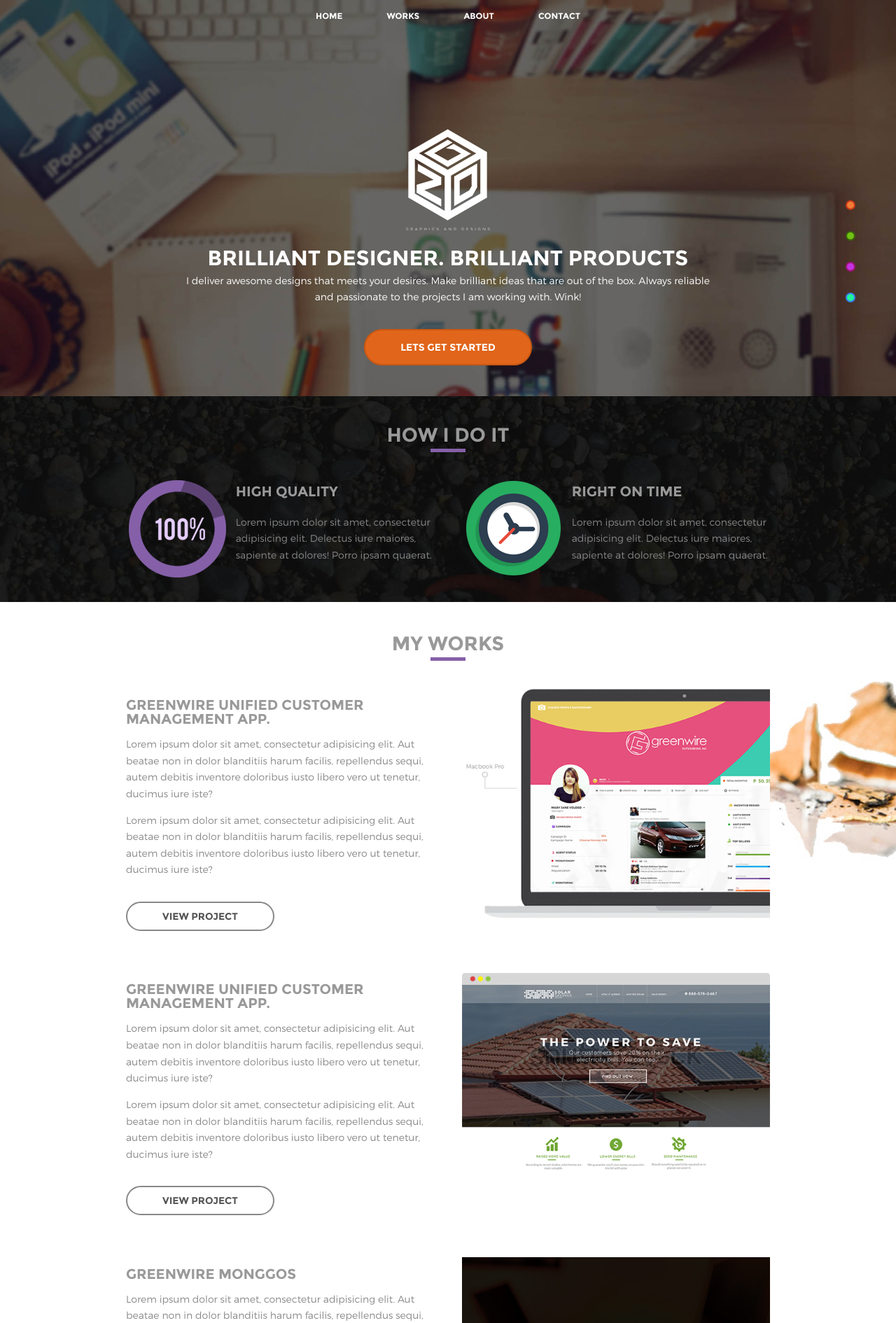
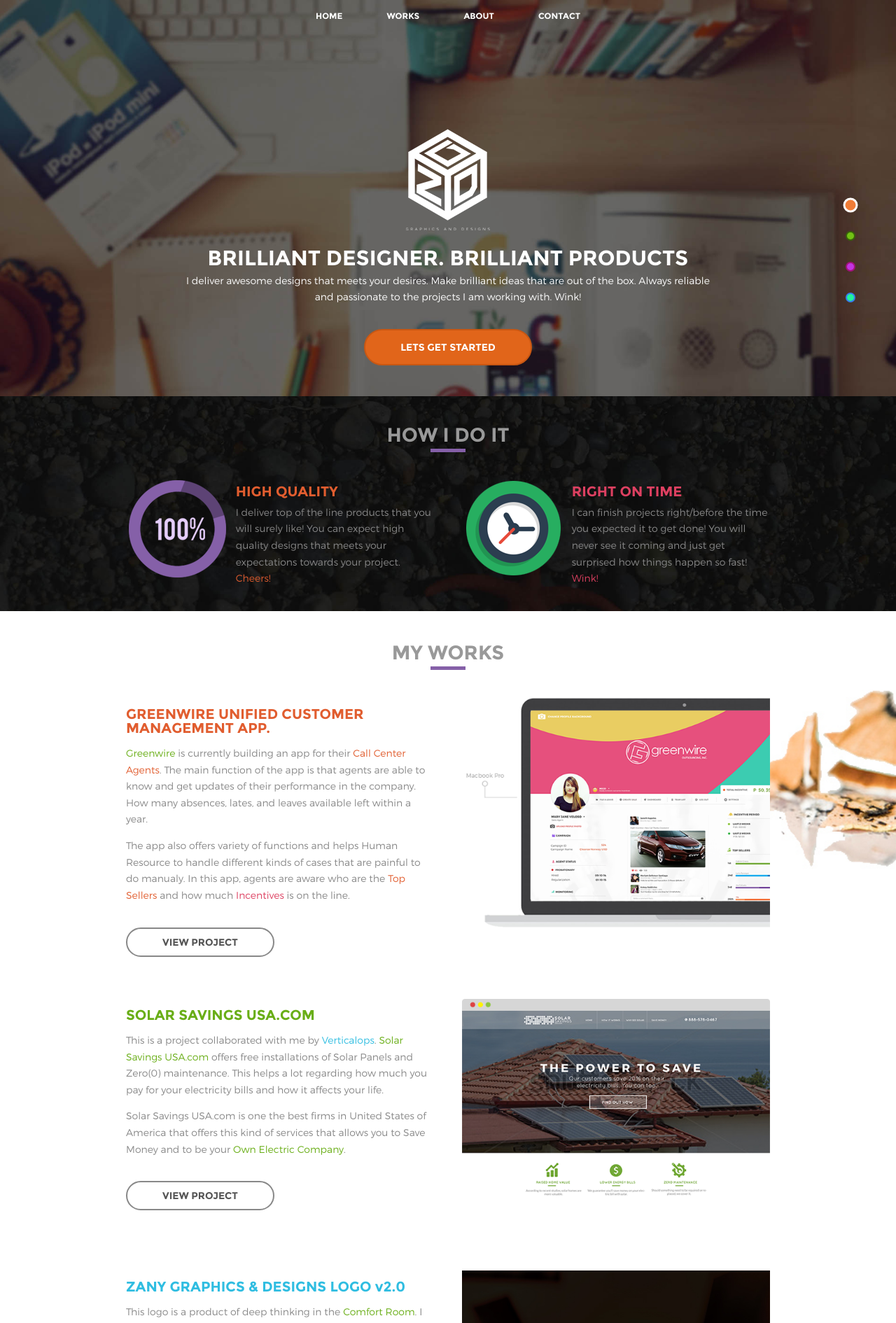
Before and after one commit to jenrielzany/jenrielzany.github.io, a PHP site: page / in a window 1280 px wide. Shown: the top 1890 px of the page at 70% size. Run offline with PHP 8.4, Linux system fonts and the light colour scheme; some libraries are stand-ins or nearby versions; some web fonts are replaced.

Commit message:
Added Contents and Updates some Good Stuffs

```diff
--- a/index.php
+++ b/index.php
@@ -85,9 +85,10 @@
 
 						<div class="c8 clear wow fadeInUp" data-wow-delay=".3s">
 							<div class="desc-con">
-								<h5 class="hdr-how"> HIGH QUALITY</h5>
+								<h5 class="hdr-how orange"> HIGH QUALITY</h5>
 								<p class="how-par">
-									Lorem ipsum dolor sit amet, consectetur adipisicing elit. Delectus iure maiores, sapiente at dolores! Porro ipsam quaerat.
+									I deliver top of the line products that you will surely like! You can expect high quality designs that meets your expectations towards your
+									project. <span class="orange">Cheers!</span>
 								</p>
 							</div>
 						</div>
@@ -104,9 +105,10 @@
 
 						<div class="c8 clear wow fadeInUp" data-wow-delay=".3s">
 							<div class="desc-con">
-								<h5 class="hdr-how"> RIGHT ON TIME </h5>
+								<h5 class="hdr-how pink"> RIGHT ON TIME </h5>
 								<p class="how-par">
-									Lorem ipsum dolor sit amet, consectetur adipisicing elit. Delectus iure maiores, sapiente at dolores! Porro ipsam quaerat.
+									I can finish projects right/before the time you expected it to get done! You will never see it
+									coming and just get surprised how things happen so fast! <span class="pink">Wink!</span>
 								</p>
 							</div>
 						</div>
@@ -132,13 +134,17 @@
 					<h1 class="section-hdrs wow fadeInUp"> MY WORKS </h1>
 					<div class="works-con">
 						<div class="c6 wow fadeInUp">
-							<h1 class="works-hdr"> GREENWIRE UNIFIED CUSTOMER MANAGEMENT APP.</h1>
+							<h1 class="works-hdr orange"> GREENWIRE UNIFIED CUSTOMER MANAGEMENT APP.</h1>
 							<p>
-								Lorem ipsum dolor sit amet, consectetur adipisicing elit. Aut beatae non in dolor blanditiis harum facilis, repellendus sequi, autem debitis inventore doloribus iusto libero vero ut tenetur, ducimus iure iste?
+								<span class="green">Greenwire</span> is currently building an app for their <span class="orange">Call Center Agents</span>. The main function of the app is that
+								agents are able to know and get updates of their performance in the company. How many absences, lates, and leaves
+								available left within a year.
 							</p>
 
 							<p>
-								Lorem ipsum dolor sit amet, consectetur adipisicing elit. Aut beatae non in dolor blanditiis harum facilis, repellendus sequi, autem debitis inventore doloribus iusto libero vero ut tenetur, ducimus iure iste?
+								The app also offers variety of functions and helps Human Resource to handle different kinds of cases that
+								are painful to do manualy. In this app, agents are aware who are the <span class="orange">Top Sellers</span> and how much <span class="pink">Incentives</span>
+								is on the line.
 							</p>
 
 							<a href="https://www.behance.net/gallery/29179505/Greenwire-Outsourcing-Inc-Internal-Dashboard" target="_blank">
@@ -155,13 +161,17 @@
 				<div class="row">
 					<div class="works-con">
 						<div class="c6 wow fadeInUp">
-							<h1 class="works-hdr"> GREENWIRE UNIFIED CUSTOMER MANAGEMENT APP.</h1>
+							<h1 class="works-hdr green"> SOLAR SAVINGS USA.COM </h1>
 							<p>
-								Lorem ipsum dolor sit amet, consectetur adipisicing elit. Aut beatae non in dolor blanditiis harum facilis, repellendus sequi, autem debitis inventore doloribus iusto libero vero ut tenetur, ducimus iure iste?
+								This is a project collaborated with me by <span class="blue">Verticalops</span>. <span class="green">
+								Solar Savings USA.com</span> offers free installations
+								of Solar Panels and Zero(0) maintenance. This helps a lot regarding how much you pay for your electricity
+								bills and how it affects your life.
 							</p>
 
 							<p>
-								Lorem ipsum dolor sit amet, consectetur adipisicing elit. Aut beatae non in dolor blanditiis harum facilis, repellendus sequi, autem debitis inventore doloribus iusto libero vero ut tenetur, ducimus iure iste?
+								Solar Savings USA.com is one the best firms in United States of America that offers this kind
+								of services that allows you to Save Money and to be your <span class="green">Own Electric Company</span>.
 							</p>
 
 							<a href="http://solarsavingsusa.com" target="_blank">
@@ -178,13 +188,16 @@
 				<div class="row">
 					<div class="works-con">
 						<div class="c6 wow fadeInUp">
-							<h1 class="works-hdr"> GREENWIRE MONGGOS</h1>
+							<h1 class="works-hdr blue"> ZANY GRAPHICS &amp; DESIGNS LOGO v2.0</h1>
 							<p>
-								Lorem ipsum dolor sit amet, consectetur adipisicing elit. Aut beatae non in dolor blanditiis harum facilis, repellendus sequi, autem debitis inventore doloribus iusto libero vero ut tenetur, ducimus iure iste?
+								This logo is a product of deep thinking in the <span class="green">Comfort Room</span>. I came up with a variety of
+								<span class="orange">Design Combinations</span> but it ddn't work. This one worked for me and relates to what I do and what I am as a
+								Designer.
 							</p>
 
 							<p>
-								Lorem ipsum dolor sit amet, consectetur adipisicing elit. Aut beatae non in dolor blanditiis harum facilis, repellendus sequi, autem debitis inventore doloribus iusto libero vero ut tenetur, ducimus iure iste?
+								<span class="blue">Color Palletes</span> and other stuffs are documented in my behance account. There, you can see what
+								color I used and what are the other elements that helped me to create this logo.
 							</p>
 
 							<a href="https://www.behance.net/gallery/29022615/Zany-Logo-Revision-20" target="_blank">
@@ -201,13 +214,15 @@
 				<div class="row">
 					<div class="works-con">
 						<div class="c6 wow fadeInUp">
-							<h1 class="works-hdr"> GREENWIRE MONGGOS</h1>
+							<h1 class="works-hdr pink"> X.COM ONLINE PORTFOLIO</h1>
 							<p>
-								Lorem ipsum dolor sit amet, consectetur adipisicing elit. Aut beatae non in dolor blanditiis harum facilis, repellendus sequi, autem debitis inventore doloribus iusto libero vero ut tenetur, ducimus iure iste?
+								X.com is an online portfolio that lets designers upload their designs can be seen by other designers
+								around the globe. You can also <span class="pink">"Love"</span> a design by click the "Love" button and "Follow" the artist
+								you admire!
 							</p>
 
 							<p>
-								Lorem ipsum dolor sit amet, consectetur adipisicing elit. Aut beatae non in dolor blanditiis harum facilis, repellendus sequi, autem debitis inventore doloribus iusto libero vero ut tenetur, ducimus iure iste?
+								This is just a mockup design and not live yet. You can check the design on Behance.
 							</p>
 
 							<a href="https://www.behance.net/gallery/16394475/Xcom" target="_blank">
--- a/min-css/responsive.min.css
+++ b/min-css/responsive.min.css
@@ -1 +1 @@
-@media only screen and (min-width:1025px) and (max-width:1366px){div#content,nav#slide-menu{visibility:hidden}}@media only screen and (min-width:960px) and (max-width:1024px){div#content,nav#slide-menu{visibility:hidden}}@media only screen and (min-width:959px){div#content,nav#slide-menu{visibility:hidden}}@media only screen and (min-width:768px) and (max-width:959px){ul.mnu{visibility:hidden}h1.works-hdr,h5.hdr-how,p,p.ftr-cntc,p.ftr-par,p.how-par{text-align:center!important}button.works-btn{width:100%}.header-con{padding:0!important}}@media only screen and (min-width:640px) and (max-width:767px){ul.mnu{visibility:hidden}h1.works-hdr,h5.hdr-how,p,p.ftr-cntc,p.ftr-par,p.how-par{text-align:center!important}button.works-btn{width:100%}.header-con{padding:0!important}}@media only screen and (min-width:480px) and (max-width:767px){ul.mnu{visibility:hidden}h1.works-hdr,h5.hdr-how,p,p.ftr-cntc,p.ftr-par,p.how-par{text-align:center!important}button.works-btn{width:100%}.header-con{padding:0!important}}@media only screen and (min-width:320px) and (max-width:479px){ul.mnu{visibility:hidden}h1.works-hdr,h5.hdr-how,p,p.ftr-cntc,p.ftr-par,p.how-par{text-align:center!important}button.works-btn{width:100%}.header-con{padding:0!important}button.hdr-btn{margin:0!important}}
+@media only screen and (min-width:1025px) and (max-width:1366px){div#content,nav#slide-menu{visibility:hidden}}@media only screen and (min-width:960px) and (max-width:1024px){div#content,nav#slide-menu{visibility:hidden}}@media only screen and (min-width:959px){div#content,nav#slide-menu{visibility:hidden}}@media only screen and (min-width:768px) and (max-width:959px){.circle-selectors,ul.mnu{visibility:hidden}h1.works-hdr,h5.hdr-how,p,p.ftr-cntc,p.ftr-par,p.how-par{text-align:center!important}button.works-btn{width:100%}.header-con{padding:0!important}}@media only screen and (min-width:640px) and (max-width:767px){.circle-selectors,ul.mnu{visibility:hidden}h1.works-hdr,h5.hdr-how,p,p.ftr-cntc,p.ftr-par,p.how-par{text-align:center!important}button.works-btn{width:100%}.header-con{padding:0!important}}@media only screen and (min-width:480px) and (max-width:767px){.circle-selectors,ul.mnu{visibility:hidden}h1.works-hdr,h5.hdr-how,p,p.ftr-cntc,p.ftr-par,p.how-par{text-align:center!important}button.works-btn{width:100%}.header-con{padding:0!important}}@media only screen and (min-width:320px) and (max-width:479px){.circle-selectors,ul.mnu{visibility:hidden}h1.works-hdr,h5.hdr-how,p,p.ftr-cntc,p.ftr-par,p.how-par{text-align:center!important}button.works-btn{width:100%}.header-con{padding:0!important}button.hdr-btn{margin:0!important}}
--- a/scss/layout.scss
+++ b/scss/layout.scss
@@ -49,6 +49,13 @@
 	font-family: $main-font;
 }
 
+/* Custom Colors */
+.pink {color: #dd4061 !important;}
+.green {color: #69ae17 !important;}
+.blue {color: #2fbde1 !important;}
+.orange {color: #e15d2f !important;}
+
+
 // Circle Selectors
 
 .circle-selectors {
@@ -59,7 +66,6 @@
     top: 16pc;
     right: 2pc;
 	z-index: 100;
-
 }
 
 ul.circles {
@@ -71,17 +77,35 @@
 
 	li {
 
+		.active{
+			.dots{
+				transform: scale(1.5);
+				-moz-transform: scale(1.5);
+				-webkit-transform: scale(1.5);
+				border-color: #fff !important;
+			}
+		}
+
+		.dots{
+			transform: scale(1);
+			-moz-transform: scale(1);
+			-webkit-transform: scale(1);
+
+			&:hover{
+				transform: scale(2);
+				-moz-transform: scale(2);
+				-webkit-transform: scale(2);
+			}
+		}
+
 		&:nth-child(2) {
 		 .dots {
 			background: #72c114;
 			border: 2px solid #38620a;
 
-				 &:hover {
+				 &:hover{
 				 	border: 3px solid #fff;
 					background: #38620a;
-					transform: scale(1.1);
-					-moz-transform: scale(1.1);
-					-webkit-transform: scale(1.1);
 				 }
 		 	}
 		}
@@ -91,12 +115,9 @@
 			background: #c234e1;
 			border: 2px solid #a1127a;
 
-				 &:hover {
+				 &:hover{
 				 	border: 3px solid #fff;
 					background: #a1127a;
-					transform: scale(1.1);
-					-moz-transform: scale(1.1);
-					-webkit-transform: scale(1.1);
 				 }
 		 	}
 		}
@@ -106,12 +127,9 @@
 			background: #20f39c;
 			border: 2px solid #387ced;
 
-				 &:hover {
+				 &:hover{
 				 	border: 3px solid #fff;
 					background: #387ced;
-					transform: scale(1.1);
-					-moz-transform: scale(1.1);
-					-webkit-transform: scale(1.1);
 				 }
 		 	}
 		}
@@ -129,7 +147,7 @@
 	-webkit-transition: all .3s ease-in-out;
 	-moz-transition: all .3s ease-in-out;
 
-	&:hover {
+	&:hover, &.active {
 	 	border: 3px solid #fff;
 		background: #c53716;
 		transform: scale(1.1);
@@ -631,6 +649,13 @@
 	margin:0;
 }
 
+p.how-par {
+    box-sizing: border-box;
+    font-size: 14px;
+    color: #888;
+    margin:0 !important;
+}
+
 p.job {
 	font-size: 10px;;
 	font-family: $main-font;
@@ -656,6 +681,10 @@
 	text-align: right;
 }
 
+p.cntr {
+	text-align: center;
+}
+
 i {
 	color: #fff;
 	margin:0 2px;
@@ -664,7 +693,3 @@
 i.abt-lhd {
 	font-size: 30px;
 }
-
-p.cntr {
-	text-align: center;
-}
--- a/scss/responsive.scss
+++ b/scss/responsive.scss
@@ -28,6 +28,10 @@
 	/* Tablet Portrait size to standard 960 (devices and browsers) */
 	@media only screen and (min-width: 768px) and (max-width: 959px) {
 
+		.circle-selectors {
+			visibility: hidden;
+		}
+
 		ul.mnu {
 			visibility: hidden;
 		}
@@ -54,6 +58,10 @@
 	/* All Mobile Sizes (devices and browser) */
 	@media only screen and (min-width: 640px) and (max-width: 767px) {
 
+		.circle-selectors {
+			visibility: hidden;
+		}
+
 		ul.mnu {
 			visibility: hidden;
 		}
@@ -79,6 +87,10 @@
 	/* Mobile Landscape Size to Tablet Portrait (devices and browsers) */
 	@media only screen and (min-width: 480px) and (max-width: 767px) {
 
+		.circle-selectors {
+			visibility: hidden;
+		}
+
 		ul.mnu {
 			visibility: hidden;
 		}
@@ -102,6 +114,10 @@
 	}
 
 	@media only screen and (min-width: 320px) and (max-width: 479px) {
+
+		.circle-selectors {
+			visibility: hidden;
+		}
 
 		ul.mnu {
 			visibility: hidden;
```
Also changed, not shown: js/plugins.js (+39 -13 lines), min-css/layout.min.css.
